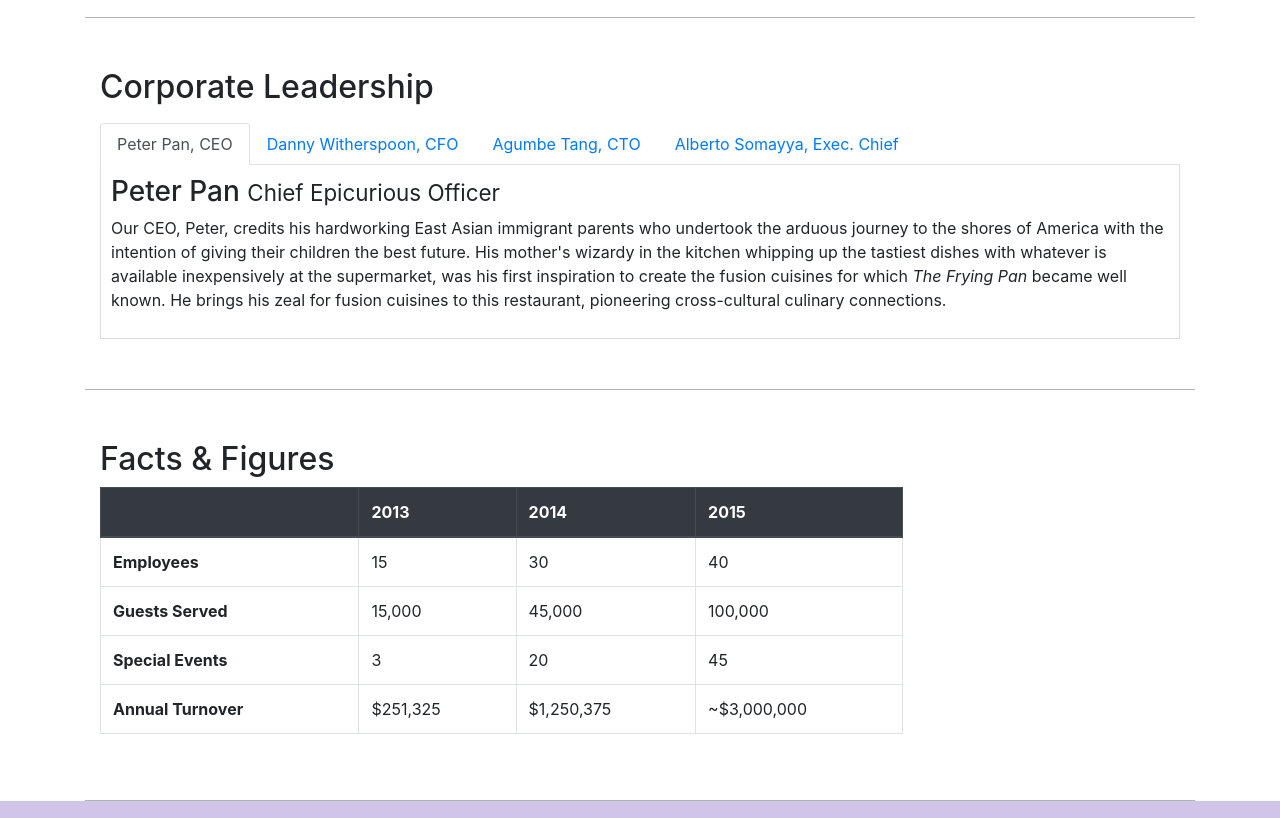
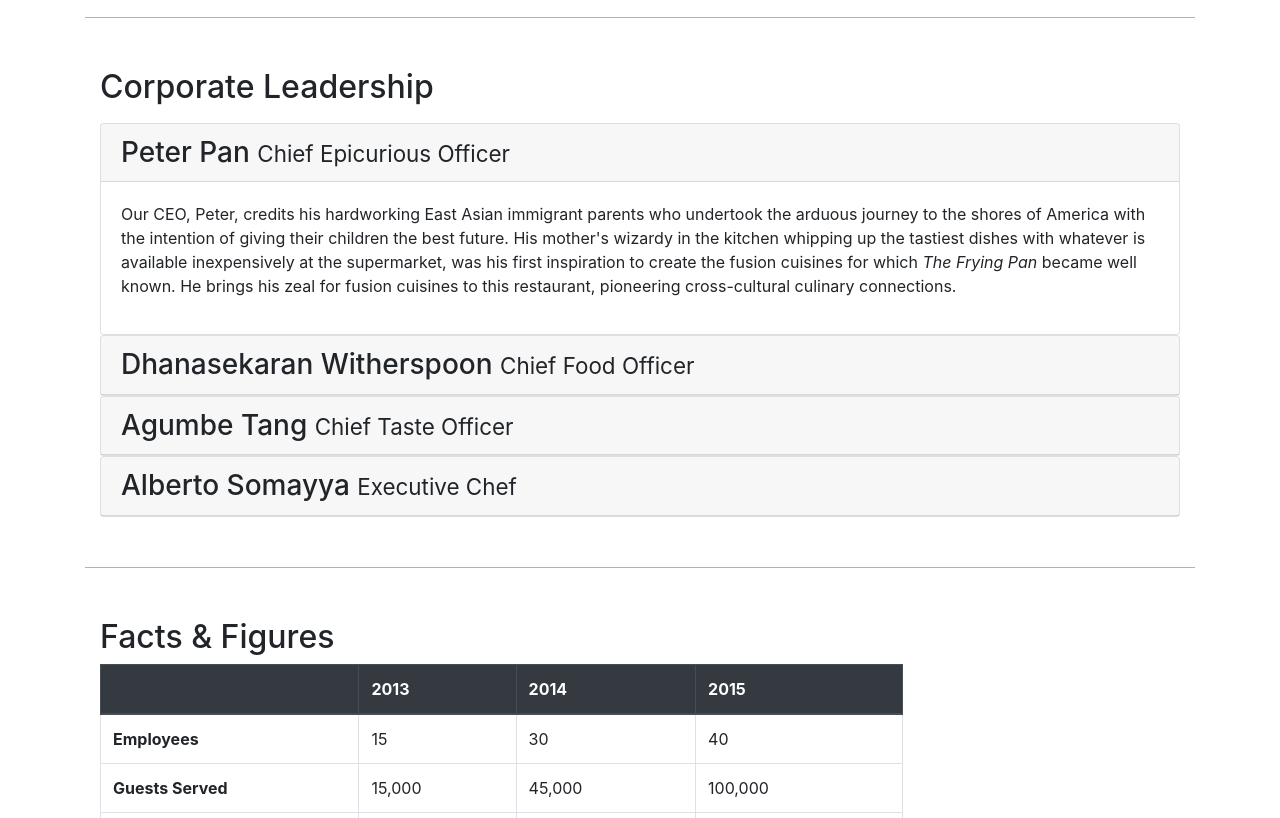
Before and after one commit to Govind-Asawa/learning-Bootstrap, a website: page aboutus.html in a window 1280 px wide. Shown: the part 1020-1838 px from the top of the page. Drawn offline with nearby package versions, Linux system fonts and the light colour scheme.

Commit message:
removed tabbed nav and added accordian

```diff
--- a/aboutus.html
+++ b/aboutus.html
@@ -94,23 +94,17 @@
         <div class="row row-content align-items-center">
             <div class="col-12">
                 <h2 class="pb-2">Corporate Leadership</h2>
-                <ul class="nav nav-tabs">
-                    <li class="nav-item">
-                        <a class="nav-link active" data-toggle="tab" role="tab" href="#peter">Peter Pan, CEO</a>
-                    </li>
-                    <li class="nav-item">
-                        <a class="nav-link" data-toggle="tab" role="tab" href="#danny">Danny Witherspoon, CFO</a>
-                    </li>
-                    <li class="nav-item">
-                        <a class="nav-link" data-toggle="tab" role="tab" href="#agumbe">Agumbe Tang, CTO</a>
-                    </li>
-                    <li class="nav-item">
-                        <a class="nav-link" data-toggle="tab" role="tab" href="#alberto">Alberto Somayya, Exec. Chief</a>
-                    </li>
-                </ul>
-                <div class="tab-content">
-                    <div class="tab-pane fade show active" id="peter" role="tabpanel">
-                        <h3>Peter Pan <small>Chief Epicurious Officer</small></h3>
+
+                    <div id="accordian">
+
+                        <div class="card">
+                            <div class="card-header">
+                                <h3 class="mb-0">
+                                    <a data-toggle="collapse" data-target="#peter">Peter Pan <small>Chief Epicurious Officer</small></a>
+                                </h3>
+                            </div>
+                          <div class="collapse show" id="peter" data-parent="#accordian">
+                            <div class="card-body">
                                 <p class="d-none d-sm-block">Our CEO, Peter, credits his hardworking East Asian immigrant parents who undertook
                                         the arduous journey to the shores of America with the intention of giving their
                                         children the best future. His mother's wizardy in the kitchen whipping up the
@@ -119,21 +113,57 @@
                                         became well known. He brings his zeal for fusion cuisines to this restaurant, pioneering cross-cultural culinary connections.
                                 </p>
                             </div>
-                    <div class="tab-pane fade" id="danny" role="tabpanel">
-                        <h3>Dhanasekaran Witherspoon <small>Chief Food Officer</small></h3>
+                          </div>
+                        </div>
+
+                        <div class="card">
+                            <div class="card-header">
+                                <h3 class="mb-0">
+                                    <a  data-toggle="collapse" data-target="#danny">
+                                        Dhanasekaran Witherspoon <small>Chief Food Officer</small>
+                                    </a>
+                                </h3>
+                            </div>
+                            <div class="collapse" id="danny" data-parent="#accordian">
+                                <div class="card-body">
                                     <p class="d-none d-sm-block">Our CFO, Danny, as he is affectionately referred to by his colleagues, comes from a long established family tradition in farming and produce. His experiences growing up on a farm in the Australian outback gave him great appreciation for varieties of food sources. As he puts it in his own words, <em>Everything that runs, wins, and everything that stays, pays!</em></p>
                                 </div>
-                    <div class="tab-pane fade" id="agumbe" role="tabpanel">
-                        <h3>Agumbe Tang <small>Chief Taste Officer</small></h3>
+                            </div>
+                        </div>
+
+                        <div class="card">
+                            <div class="card-header">
+                                <h3 class="mb-0">
+                                    <a data-toggle="collapse" data-target="#agumbe">
+                                        Agumbe Tang <small>Chief Taste Officer</small>
+                                    </a>
+                                </h3>
+                            </div>
+                            <div class="collapse" id="agumbe" data-parent="#accordian">
+                                <div class="card-body">
                                     <p class="d-none d-sm-block">Blessed with the most discerning gustatory sense, Agumbe, our CTO, personally ensures that every dish that we serve meets his exacting tastes. Our chefs dread the tongue lashing that ensues if their dish does not meet his exacting standards. He lives by his motto, <em>You click only if you survive my lick.</em></p>
                                 </div>
-                    <div class="tab-pane fade" id="alberto" role="tabpanel">
-                        <h3>Alberto Somayya <small>Executive Chef</small></h3>
+                            </div>
+                        </div>
+
+                        <div class="card">
+                            <div class="card-header">
+                                <h3 class="mb-0">
+                                    <a data-toggle="collapse" data-target="#alberto">
+                                        Alberto Somayya <small>Executive Chef</small>
+                                    </a>
+                                </h3>
+                            </div>
+                            <div class="collapse" id="alberto" data-parent="#accordian">
+                                <div class="card-body">
                                     <p class="d-none d-sm-block">Award winning three-star Michelin chef with wide International experience having worked closely with whos-who in the culinary world, he specializes in creating mouthwatering Indo-Italian fusion experiences. He says, <em>Put together the cuisines from the two craziest cultures, and you get a winning hit! Amma Mia!</em></p>
                                 </div>
                             </div>
                         </div>
                     </div>
+                </div>
+            </div>
+
 
        <div class="row row-content">
             <div class="col-12 col-sm-9">
```
Lines whose indentation alone changed are shown as unchanged.
